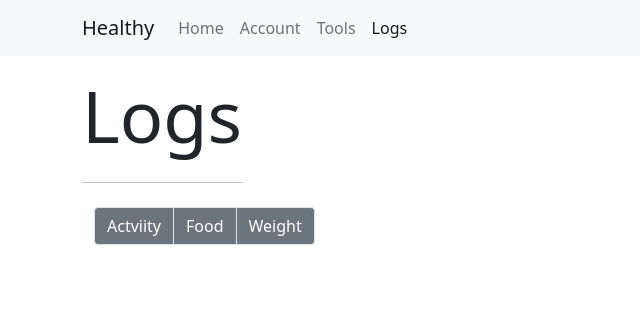
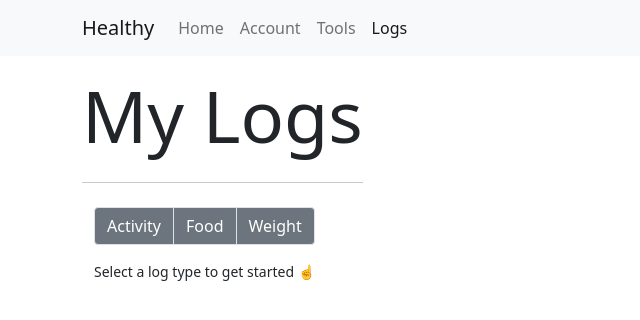
Before and after one commit to jason-nordheim/healthy, a React (Create React App) app: page /logs in a window 1280 px wide. Shown: the top 320 px of the page, without its empty margins (0-640 px from the left). Built offline with nearby package versions, Linux system fonts and the light colour scheme.

Commit message:
Dynamically set the title of the page

```diff
--- a/src/components/pages/LogsPage.js
+++ b/src/components/pages/LogsPage.js
@@ -1,25 +1,29 @@
 import { useState } from "react";
-import { useWindowSize } from "../../hooks/useWindowSize";
+import { ActivityLogContainer } from "../AcitivityLogContainer";
+import { FoodLogContainer } from "../FoodLogContainer";
 import { PageTitle } from "../layout/PageTitle";
+import { WeightLogContainer } from "../WeightLogContainer";
 
 const LOGS = {
   FOOD: "Food",
-  ACTIVITY: "Actviity",
+  ACTIVITY: "Activity",
   WEIGHT: "Weight",
 };
 
+const DEFAULT_TITLE = "My Logs";
 export const LogsPage = () => {
+  const [title, setTitle] = useState(DEFAULT_TITLE);
   const [selected, setSelected] = useState(null);
-  const windowSize = useWindowSize();
-  console.log(windowSize);
 
   const handleLogTypeSelect = (e) => {
     // inner text will match the type
     const { innerText } = e.target;
     if (innerText === selected) {
       setSelected(null);
+      setTitle(DEFAULT_TITLE);
     } else {
       setSelected(innerText);
+      setTitle(innerText + " log");
     }
   };
 
@@ -27,7 +31,7 @@ export const LogsPage = () => {
     <div className="container">
       <div className="row">
         <div className="col-sm-auto">
-          <PageTitle text="Logs" />
+          <PageTitle text={title} />
         </div>
       </div>
       <div className="container">
@@ -40,6 +44,9 @@ export const LogsPage = () => {
             >
               <button
                 type="button"
+                data-toggle={
+                  selected === LOGS.ACTIVITY ? "collapse show" : "collapse"
+                }
                 onClick={handleLogTypeSelect}
                 className={
                   selected === LOGS.ACTIVITY
@@ -51,6 +58,9 @@ export const LogsPage = () => {
               </button>
               <button
                 type="button"
+                data-toggle={
+                  selected === LOGS.FOOD ? "collapse show" : "collapse"
+                }
                 onClick={handleLogTypeSelect}
                 className={
                   selected === LOGS.FOOD
@@ -62,6 +72,9 @@ export const LogsPage = () => {
               </button>
               <button
                 type="button"
+                data-toggle={
+                  selected === LOGS.WEIGHT ? "collapse show" : "collapse"
+                }
                 onClick={handleLogTypeSelect}
                 className={
                   selected === LOGS.WEIGHT
@@ -74,6 +87,41 @@ export const LogsPage = () => {
             </div>
           </div>
         </div>
+        <div className="row mt-3">
+          <div className="col-sm-auto">
+            <div className={selected === null ? "collapse show" : "collapse"}>
+              <span
+                className="small"
+                style={{
+                  display: "flex",
+                  flex: "1",
+                  placeContent: "center",
+                }}
+              >
+                Select a log type to get started ☝
+              </span>
+            </div>
+            <div
+              className={
+                selected === LOGS.ACTIVITY ? "collapse show" : "collapse"
+              }
+            >
+              <ActivityLogContainer />
+            </div>
+            <div
+              className={selected === LOGS.FOOD ? "collapse show" : "collapse"}
+            >
+              <FoodLogContainer />
+            </div>
+            <div
+              className={
+                selected === LOGS.WEIGHT ? "collapse show" : "collapse"
+              }
+            >
+              <WeightLogContainer />
+            </div>
+          </div>
+        </div>
       </div>
     </div>
   );
```
